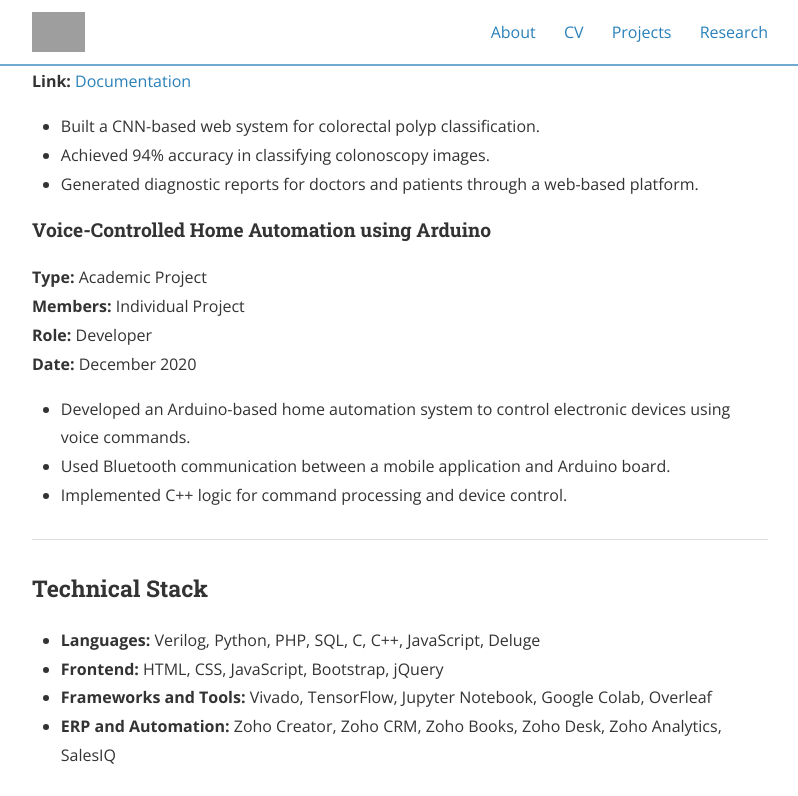
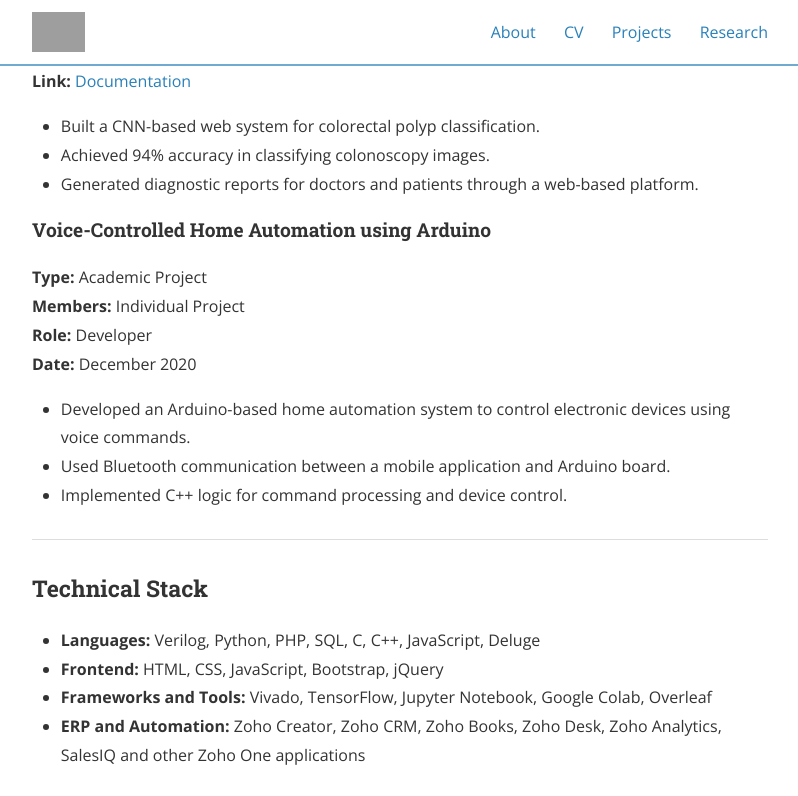
Before and after one commit to Rehmatali-cv/Rehmatali-cv.github.io, a Jekyll site: the page built from projects.md, in a window 1280 px wide and 900 px high, scrolled down 1242 px, cut to the strip 0-796 px from the top of the window. Shown: the whole strip, without its empty margins (240-1038 px from the left). Built offline with Jekyll 4.4.1, drawn with Linux system fonts in a browser that asks for light colours; nearby versions of some CDN libraries; grey boxes are pictures that could not be loaded.

Commit message:
Update projects.md

```diff
--- a/projects.md
+++ b/projects.md
@@ -84,5 +84,5 @@ nav_order: 3
   <li><b>Languages:</b> Verilog, Python, PHP, SQL, C, C++, JavaScript, Deluge</li>
   <li><b>Frontend:</b> HTML, CSS, JavaScript, Bootstrap, jQuery</li>
   <li><b>Frameworks and Tools:</b> Vivado, TensorFlow, Jupyter Notebook, Google Colab, Overleaf</li>
-  <li><b>ERP and Automation:</b> Zoho Creator, Zoho CRM, Zoho Books, Zoho Desk, Zoho Analytics, SalesIQ</li>
+  <li><b>ERP and Automation:</b> Zoho Creator, Zoho CRM, Zoho Books, Zoho Desk, Zoho Analytics, SalesIQ and other Zoho One applications</li>
 </ul>
```
